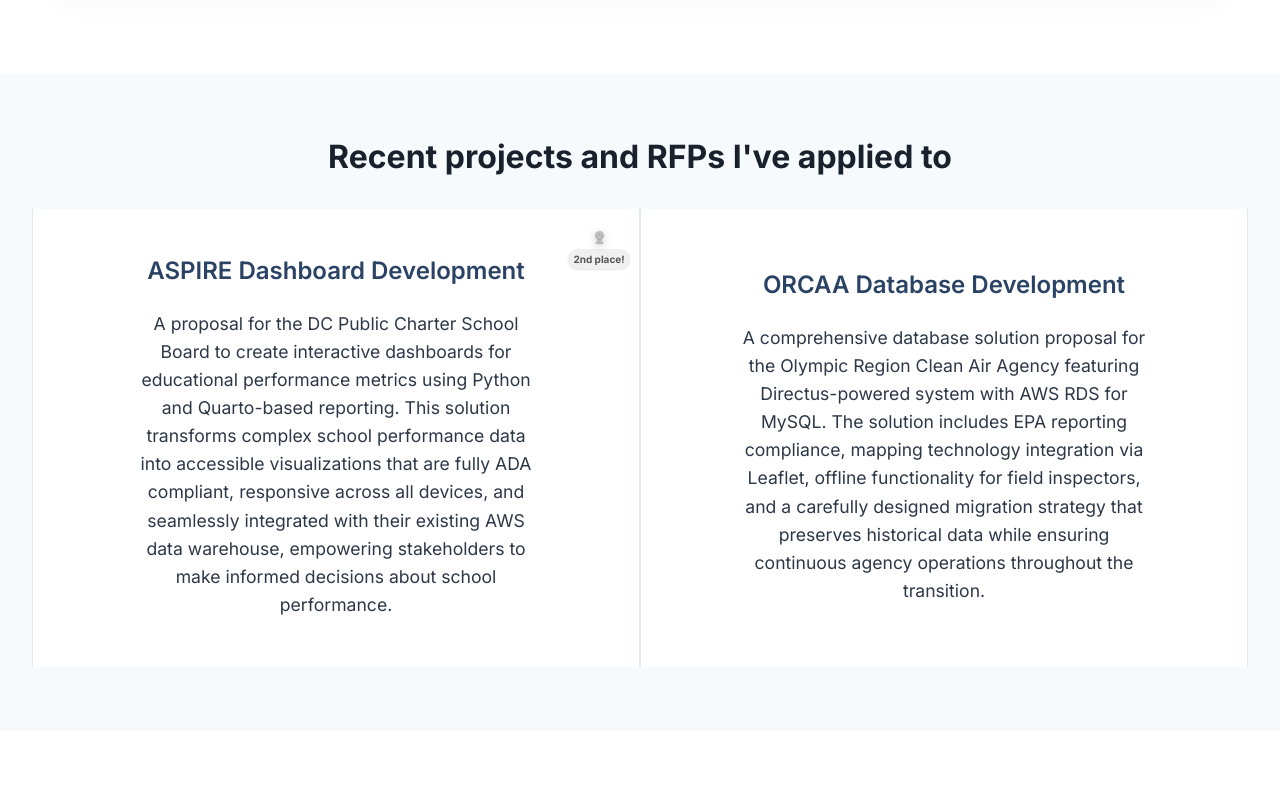
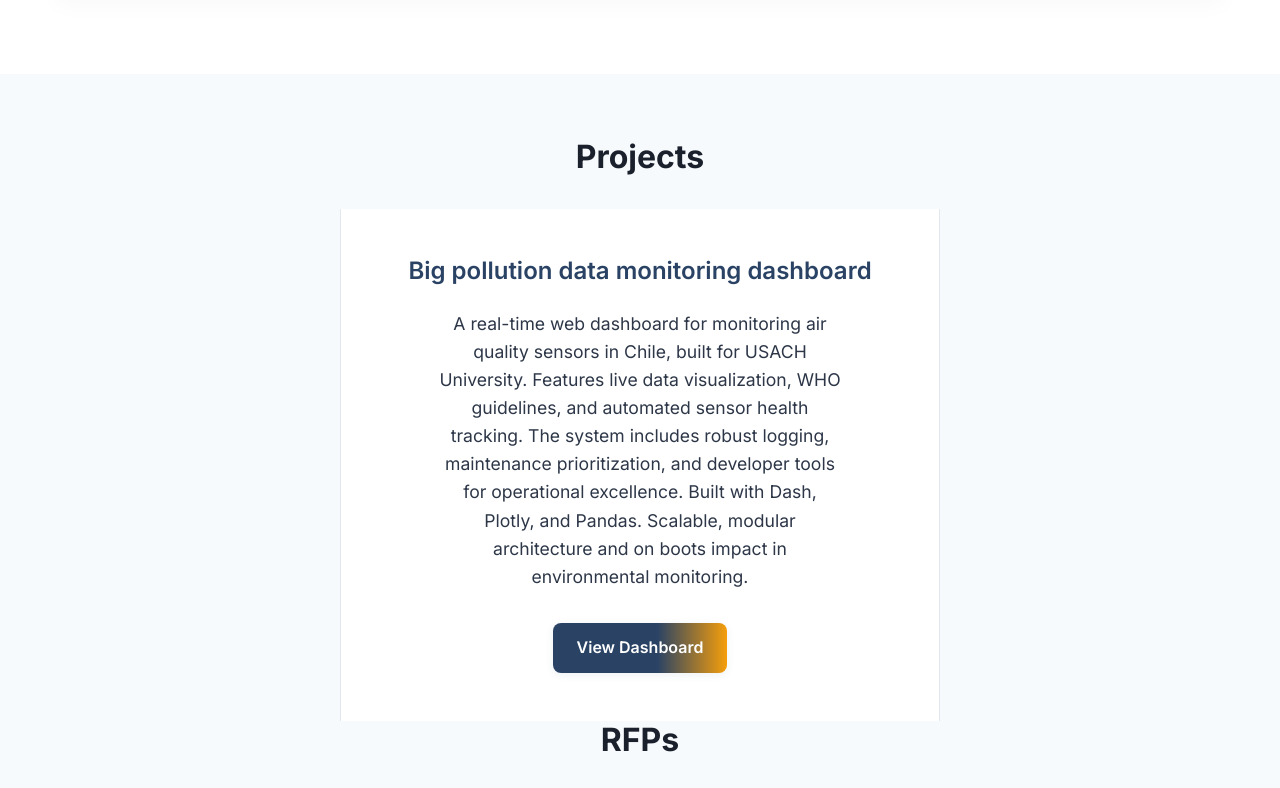
Before and after one commit to TristanGramsch/chincol-website, a plain HTML site: page index.html in a window 1280 px wide. Shown: the part 1960-2748 px from the top of the page. Drawn offline with Linux system fonts and the light colour scheme.

Commit message:
New project big pollution.

```diff
--- a/index.html
+++ b/index.html
@@ -120,8 +120,22 @@
 
     <section id="portfolio" class="portfolio">
         <div class="container">
-            <h2>Recent projects and RFPs I've applied to</h2>
-
+            <h2>Projects</h2>
+            <div class="portfolio-subsection">
+                <div class="portfolio-grid portfolio-grid-center">
+                    <div class="portfolio-card portfolio-card-flex portfolio-card-center">
+                        <div class="portfolio-card-content">
+                            <h3>Big pollution data monitoring dashboard</h3>
+                            <p>A real-time web dashboard for monitoring air quality sensors in Chile, built for USACH University. Features live data visualization, WHO guidelines, and automated sensor health tracking. The system includes robust logging, maintenance prioritization, and developer tools for operational excellence. Built with Dash, Plotly, and Pandas. Scalable, modular architecture and on boots impact in environmental monitoring.</p>
+                        </div>
+                        <div class="portfolio-card-action">
+                            <a href="https://6e5b-130-44-115-94.ngrok-free.app/" target="_blank" rel="noopener" class="portfolio-link portfolio-link-btn">View Dashboard</a>
+                        </div>
+                    </div>
+                </div>
+            </div>
+            <div class="portfolio-subsection">
+            <h2>RFPs</h2>
                 <div class="portfolio-grid">
                     <div class="portfolio-card">
                         <div class="award-icon">
@@ -139,6 +153,7 @@
                     <div class="portfolio-card">
                         <h3>ORCAA Database Development</h3>
                         <p>A comprehensive database solution proposal for the Olympic Region Clean Air Agency featuring Directus-powered system with AWS RDS for MySQL. The solution includes EPA reporting compliance, mapping technology integration via Leaflet, offline functionality for field inspectors, and a carefully designed migration strategy that preserves historical data while ensuring continuous agency operations throughout the transition.</p>
+                    </div>
                 </div>
             </div>
         </div>
--- a/styles.css
+++ b/styles.css
@@ -575,6 +575,61 @@ nav a:hover::after {
     font-weight: bold;
 }
 
+.portfolio-card-flex {
+    display: flex;
+    justify-content: space-between;
+    align-items: center;
+    gap: 2rem;
+}
+
+.portfolio-card-content {
+    flex: 1;
+}
+
+.portfolio-card-action {
+    display: flex;
+    align-items: center;
+    justify-content: flex-end;
+    min-width: 160px;
+}
+
+.portfolio-link-btn {
+    display: inline-block;
+    background: linear-gradient(90deg, var(--primary) 60%, var(--accent) 100%);
+    color: var(--white);
+    padding: 0.75rem 1.5rem;
+    border-radius: 0.5rem;
+    font-weight: 600;
+    font-size: 1rem;
+    text-align: center;
+    text-decoration: none;
+    box-shadow: 0 2px 8px rgba(42,67,101,0.08);
+    transition: background 0.3s, transform 0.2s, box-shadow 0.2s;
+    border: none;
+    outline: none;
+}
+
+.portfolio-link-btn:hover {
+    background: linear-gradient(90deg, var(--accent) 60%, var(--primary) 100%);
+    color: var(--white);
+    transform: translateY(-2px) scale(1.04);
+    box-shadow: 0 4px 16px rgba(42,67,101,0.15);
+}
+
+.portfolio-grid-center {
+    display: flex;
+    justify-content: center;
+    align-items: center;
+    gap: 0;
+    margin-top: 2rem;
+}
+
+.portfolio-card-center {
+    max-width: 600px;
+    width: 100%;
+    margin: 0 auto;
+}
+
 /* About Section */
 .about {
     background-color: var(--white);
```
Lines whose indentation alone changed are shown as unchanged.
